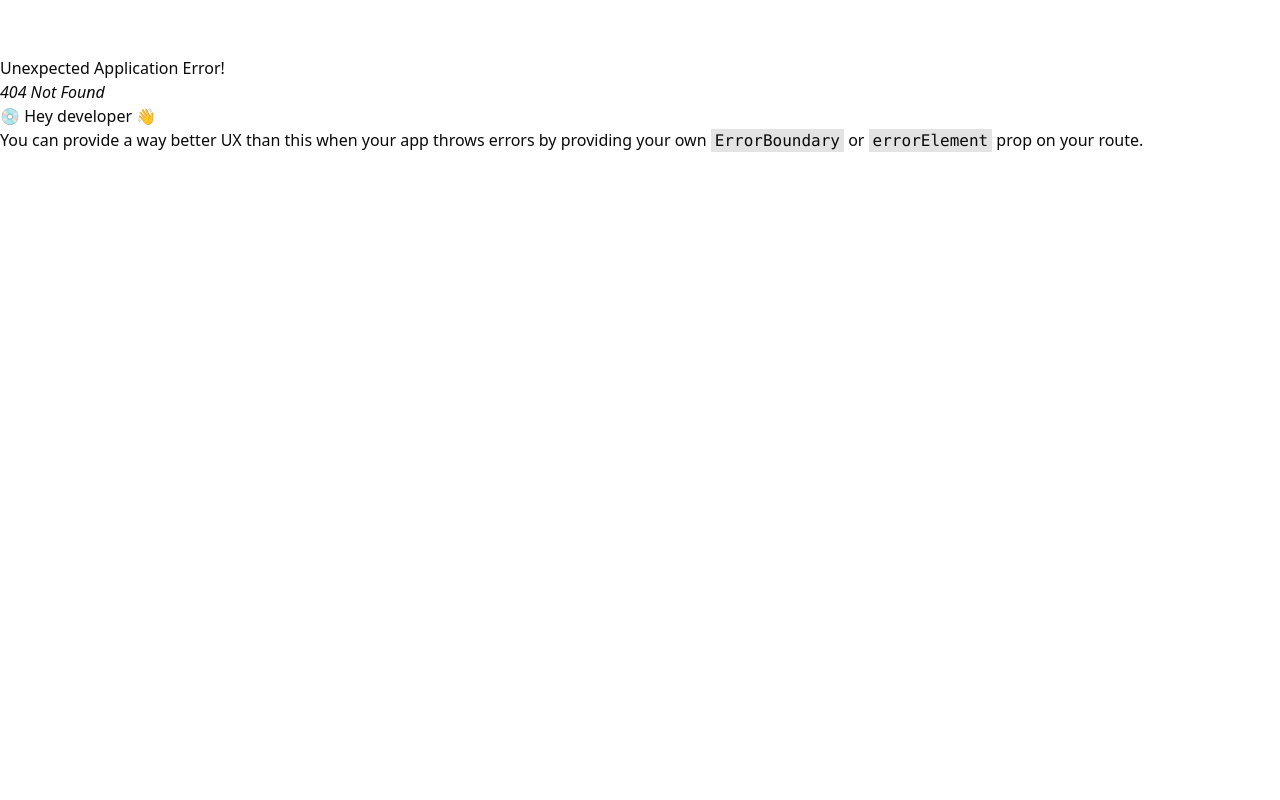
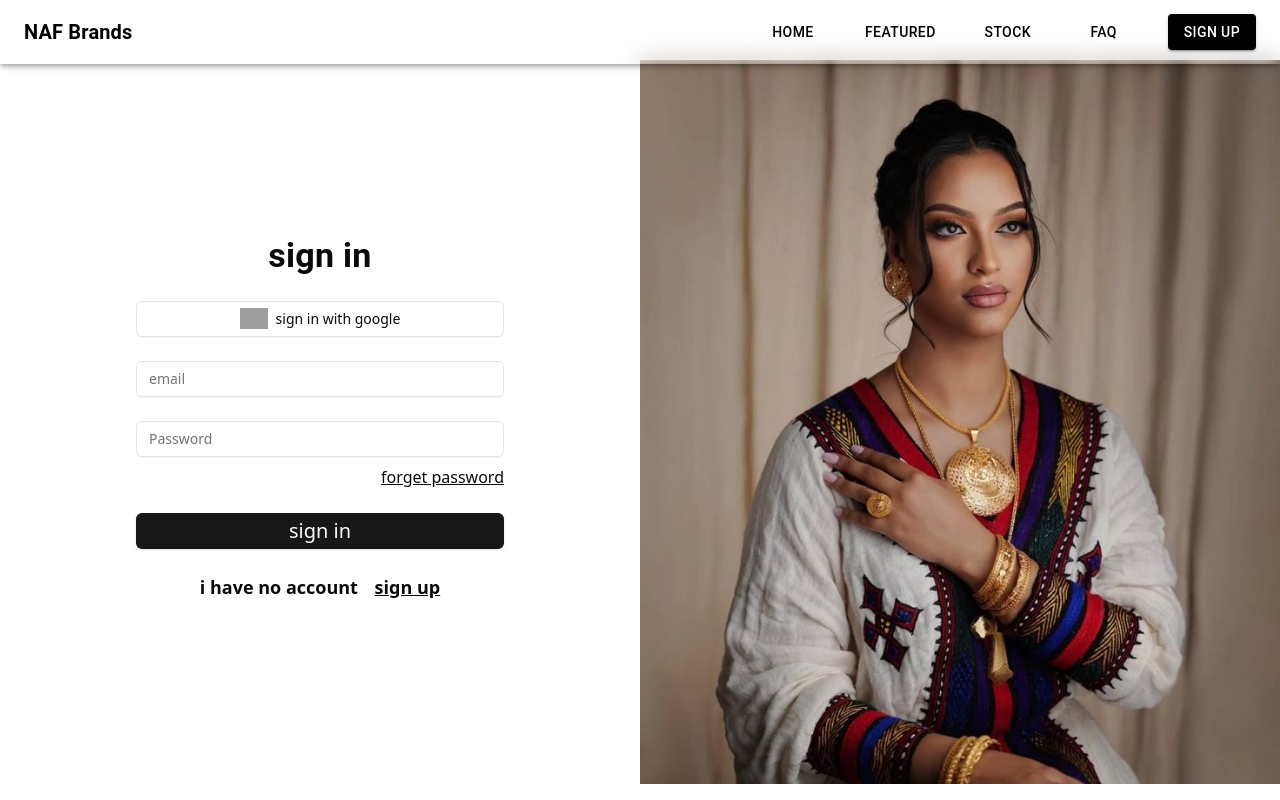
Before and after one commit to naol728/ecommerce_frontend, a React (Vite) app: page /signin in a window 1280 px wide. Before the commit this address had no page. Built offline with nearby package versions, Linux system fonts and the light colour scheme; grey boxes are pictures that could not be loaded.

Commit message:
handling the state change of the the signin page and some logics of login

```diff
--- a/src/components/custom/Navbar.jsx
+++ b/src/components/custom/Navbar.jsx
@@ -1,39 +1,114 @@
 import React from "react";
-import { ImBrightnessContrast } from "react-icons/im";
+import {
+  AppBar,
+  Toolbar,
+  Typography,
+  Button,
+  IconButton,
+  Menu,
+  MenuItem,
+  useMediaQuery,
+  useTheme,
+  Box,
+} from "@mui/material";
+import MenuIcon from "@mui/icons-material/Menu";
+import ShoppingCartIcon from "@mui/icons-material/ShoppingCart";
 import { Link } from "react-router-dom";
-import { Button } from "../ui/button";
-export default function Navbar() {
+
+function Navbar() {
+  const theme = useTheme();
+  const isMobile = useMediaQuery(theme.breakpoints.down("md")); // Check if screen size is mobile/tablet
+  const [anchorEl, setAnchorEl] = React.useState(null); // State for mobile menu
+
+  // Handle mobile menu open
+  const handleMenuOpen = (event) => {
+    setAnchorEl(event.currentTarget);
+  };
+
+  // Handle mobile menu close
+  const handleMenuClose = () => {
+    setAnchorEl(null);
+  };
+
   return (
-    <div className="w-full flex justify-between items-center fixed top-0  shadow-2xl h-14 z-50 backdrop-blur-lg  px-4 ">
-      <h1 className=" text-md  sm:text-lg font-extrabold ">
-        <Link to="/">NAF BRANDS</Link>
-      </h1>
+    <AppBar
+      position="fixed"
+      sx={{
+        backgroundColor: "transparent",
+        backdropFilter: "blur(10px)",
 
-      <ul className=" hidden sm:flex space-x-3 font-bold  ">
-        <li className="px-3 py-1 cursor-pointer rounded-2xl">
-          {" "}
-          <a href="#home"> home</a>
-        </li>
-        <li className="px-3 py-1 cursor-pointer rounded-2xl">
-          <a href="#featured">featurd products</a>
-        </li>
-        <li className="px-3 py-1 cursor-pointer rounded-2xl">
-          <a href="#stock">Stock</a>
-        </li>
-        <li className="px-3 py-1 cursor-pointer rounded-2xl">
-          <a href="#FAQ">FAQ</a>
-        </li>
-      </ul>
-      <div className="hidden   md:flex items-center space-x-3">
-        <div className="flex space-x-1 sm:space-x-3">
-          <Button>
-            {" "}
-            <Link to="/login" className="px-1 py-0 cursor-pointer rounded-2xl">
-              Shop Now
-            </Link>
-          </Button>
-        </div>
-      </div>
-    </div>
+        color: "black",
+        boxShadow: "black",
+      }}
+    >
+      <Toolbar>
+        {/* Logo or Brand Name */}
+        <Typography
+          variant="h6"
+          component="div"
+          sx={{ flexGrow: 1, fontWeight: "bold" }}
+        >
+          <Link to="/"> NAF Brands</Link>
+        </Typography>
+
+        {/* Desktop Navigation */}
+        {!isMobile && (
+          <Box sx={{ display: "flex", alignItems: "center", gap: 4 }}>
+            <Button color="inherit">Home</Button>
+            <Button color="inherit">FEATURED</Button>
+            <Button color="inherit">STOCK</Button>
+            <Button color="inherit">FAQ</Button>
+
+            <Button
+              variant="contained"
+              color="primary"
+              sx={{
+                backgroundColor: "black",
+                color: "white",
+                "&:hover": { backgroundColor: "#333" },
+              }}
+            >
+              <Link to="/signup"> Sign Up </Link>
+            </Button>
+          </Box>
+        )}
+
+        {/* Mobile Navigation */}
+        {isMobile && (
+          <>
+            <IconButton color="inherit" onClick={handleMenuOpen}>
+              <MenuIcon />
+            </IconButton>
+            <Menu
+              anchorEl={anchorEl}
+              open={Boolean(anchorEl)}
+              onClose={handleMenuClose}
+              sx={{ mt: "45px" }}
+            >
+              <MenuItem onClick={handleMenuClose}>Home</MenuItem>
+              <MenuItem onClick={handleMenuClose}>FEATURED</MenuItem>
+              <MenuItem onClick={handleMenuClose}>STOCK</MenuItem>
+              <MenuItem onClick={handleMenuClose}>FAQ</MenuItem>
+
+              <MenuItem onClick={handleMenuClose}>
+                <Button
+                  variant="contained"
+                  color="primary"
+                  sx={{
+                    backgroundColor: "black",
+                    color: "white",
+                    "&:hover": { backgroundColor: "#333" },
+                  }}
+                >
+                  <Link to="/signup"> Sign Up </Link>
+                </Button>
+              </MenuItem>
+            </Menu>
+          </>
+        )}
+      </Toolbar>
+    </AppBar>
   );
 }
+
+export default Navbar;
--- /dev/null
+++ b/src/context/Authcontext.jsx
@@ -0,0 +1,39 @@
+import axios from "axios";
+import { createContext, useContext, useState } from "react";
+
+const AuthContext = createContext();
+
+export default function AuthProvider({ children }) {
+  const [islogin, setIslogin] = useState(false);
+  const [user, setUser] = useState(null);
+  function setlogin() {
+    setIslogin(true);
+  }
+  function setlogout() {
+    setIslogin(false);
+  }
+  async function login(credental) {
+    const { username, password } = credental;
+    const users = await axios.get("http://127.0.0.1:3000/api/users");
+    const currentUser = users.find(
+      (user) => user.username === username && user.password === password
+    );
+    console.log(currentUser);
+  }
+  const value = {
+    islogin,
+    user,
+    setlogin,
+    setlogout,
+    login,
+  };
+  return <AuthContext.Provider value={value}>{children}</AuthContext.Provider>;
+}
+
+export function useAuth() {
+  const context = useContext(AuthContext);
+  if (context === undefined)
+    throw new Error("useAuth must be used within AuthProvider");
+
+  return context;
+}
--- a/src/pages/Signin.jsx
+++ b/src/pages/Signin.jsx
@@ -4,9 +4,23 @@ import { Button } from "../components/ui/button";
 import { Typography } from "@mui/material";
 import Navbar from "../components/custom/Navbar";
 import { Link } from "react-router-dom";
+import { useAuth } from "@/context/Authcontext";
+
 export default function Signin() {
   const [imgIndex, setImgIndex] = useState(0);
+  const [credental, setCredental] = useState({ email: "", password: "" });
+  const { login } = useAuth();
   const [fade, setFade] = useState(true);
+
+  function handlesumbit(e) {
+    e.preventDefault();
+    login(credental);
+  }
+
+  function handlechange(e) {
+    const { value, name } = e.target;
+    setCredental((prev) => ({ ...prev, [name]: value }));
+  }
   const images = [
     "./../../src/assets/hero1.jpg",
     "./../../src/assets/hero2.jpg",
@@ -31,7 +45,10 @@ export default function Signin() {
         <Navbar />
         <div className="flex justify-center items-center h-[90.5dvh]  md:grid md:grid-cols-2 ">
           <div className="block md:flex md:justify-center md:items-center ">
-            <form className="flex gap-y-6 w-full max-w-md  items-center p-10 rounded-xl  flex-col">
+            <form
+              className="flex gap-y-6 w-full max-w-md  items-center p-10 rounded-xl  flex-col"
+              onSubmit={handlesumbit}
+            >
               <Typography
                 variant="h4"
                 component="h1"
@@ -47,17 +64,31 @@ export default function Signin() {
                 sign in with google
               </Button>
               <div className="w-full">
-                <Input type="email" placeholder="Email" />
+                <Input
+                  type="email"
+                  placeholder="email"
+                  name="email"
+                  value={credental.email}
+                  onChange={handlechange}
+                />
               </div>
 
               <div className="w-full flex flex-col ">
-                <Input type="password" placeholder="Password" />
+                <Input
+                  type="password"
+                  placeholder="Password"
+                  name="password"
+                  value={credental.password}
+                  onChange={handlechange}
+                />
                 <a className="mt-2  text-right  underline cursor-pointer">
                   forget password
                 </a>
               </div>
 
-              <Button className="w-full text-xl bg-primary ">sign in</Button>
+              <Button className="w-full text-xl bg-primary " type="submit">
+                sign in
+              </Button>
               <div className="font-semibold text-lg">
                 i have no account{" "}
                 <Link to="/signup" className="underline ml-3 ">
--- a/src/pages/Login.jsx
+++ b/src/pages/Signup.jsx
@@ -4,9 +4,12 @@ import { Button } from "../components/ui/button";
 import { Typography } from "@mui/material";
 import Navbar from "../components/custom/Navbar";
 import { Link } from "react-router-dom";
+import axios from "axios";
+import { useAuth } from "@/context/Authcontext";
 export default function Login() {
   const [imgIndex, setImgIndex] = useState(0);
   const [fade, setFade] = useState(true);
+
   const images = [
     "./../../src/assets/hero1.jpg",
     "./../../src/assets/hero2.jpg",
@@ -15,6 +18,9 @@ export default function Login() {
     "./../../src/assets/hero8.jpg",
     "./../../src/assets/hero9.jpg",
   ];
+
+
+
 
   useEffect(() => {
     const interval = setInterval(() => {
@@ -37,7 +43,10 @@ export default function Login() {
         ></div>
 
         <div className="block md:flex md:justify-center md:items-center ">
-          <form className="flex gap-y-6 w-full max-w-md  items-center p-10 rounded-xl  flex-col">
+          <form
+            className="flex gap-y-6 w-full max-w-md  items-center p-10 rounded-xl  flex-col"
+
+          >
             <Typography
               variant="h4"
               component="h1"
@@ -61,8 +70,8 @@ export default function Login() {
             <Button className="w-full text-xl bg-primary ">sign up</Button>
             <div className="font-semibold text-lg">
               i have no account{" "}
-              <Link to="/" className="underline ml-3 ">
-                sign up
+              <Link to="/signin" className="underline ml-3 ">
+                sign in
               </Link>
             </div>
           </form>
```
Also changed, not shown: src/App.jsx (+6 -3 lines).
